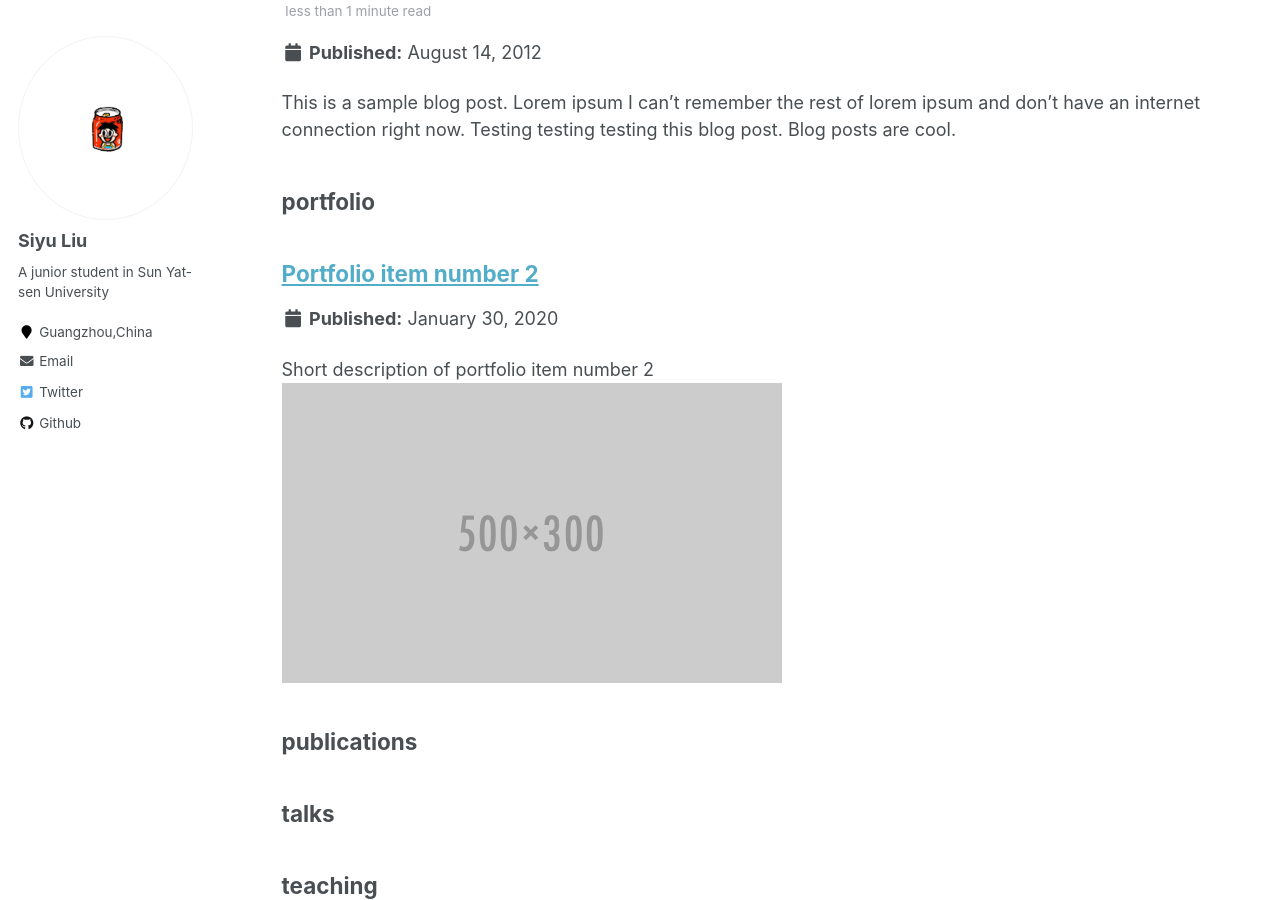
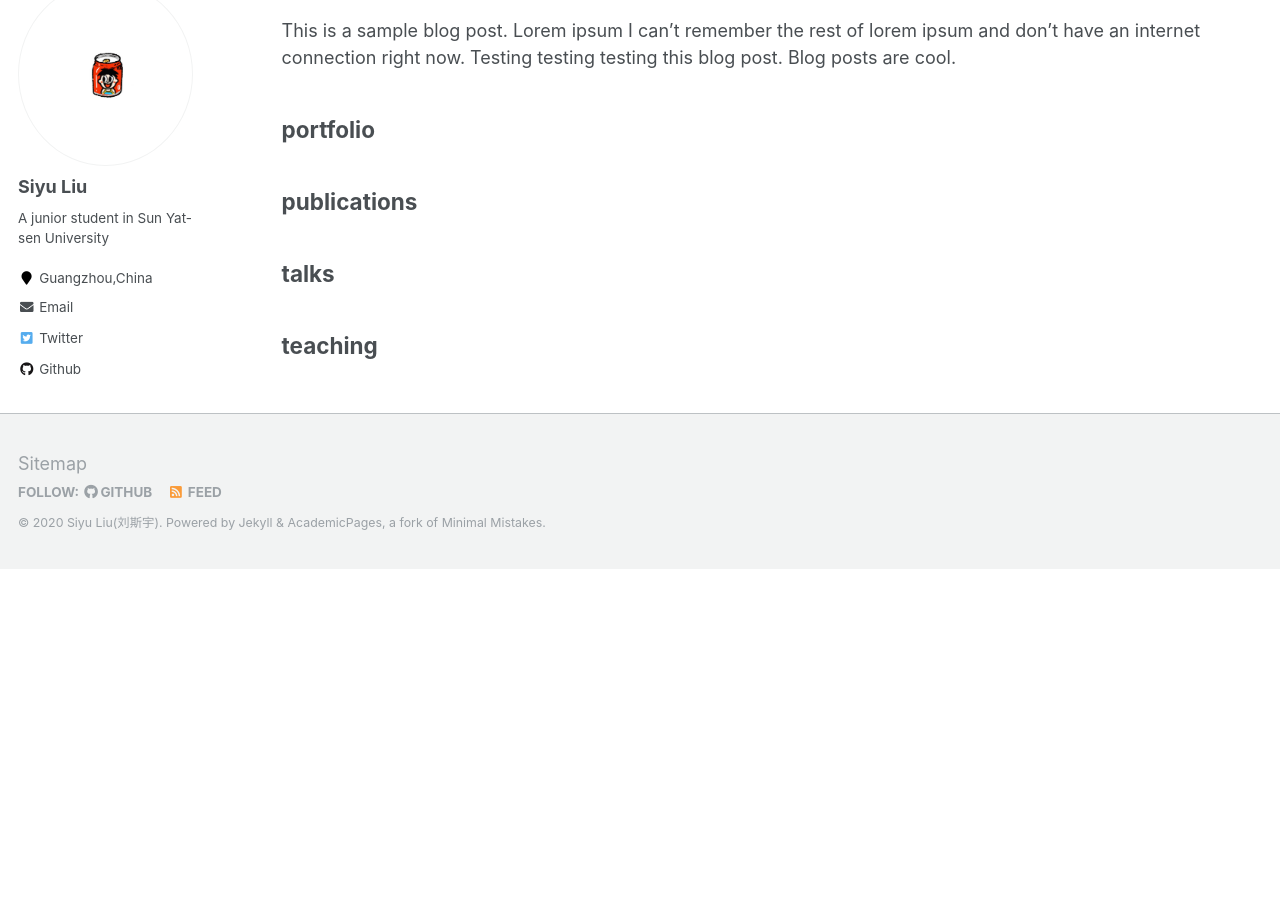
Before and after one commit to a79461378945/liusy58.github.io, a Jekyll site: the page built from _pages/sitemap.md, in a window 1280 px wide and 900 px high, scrolled down 2679 px. Built offline with Jekyll 4.4.1, drawn with Linux system fonts in a browser that asks for light colours; after the commit the page ends 3248 px from its top, so only the background shows below that; some of the changed text lies outside the part shown.

Commit message:
修改了一些配置

```diff
--- a/_pages/talks.html
+++ b/_pages/talks.html
@@ -1,4 +1,4 @@
----
+<!-- ---
 layout: archive
 title: "Talks and presentations"
 permalink: /talks/
@@ -13,4 +13,4 @@ author_profile: true
 
 {% for post in site.talks reversed %}
   {% include archive-single-talk.html %}
-{% endfor %}
+{% endfor %} -->
--- a/_portfolio/portfolio-2.html
+++ b/_portfolio/portfolio-2.html
@@ -1,7 +1,7 @@
----
+<!-- ---
 title: "Portfolio item number 2"
 excerpt: "Short description of portfolio item number 2 <br/><img src='/images/500x300.png'>"
 collection: portfolio
 ---
 
-This is an item in your portfolio. It can be have images or nice text. If you name the file .md, it will be parsed as markdown. If you name the file .html, it will be parsed as HTML.
+This is an item in your portfolio. It can be have images or nice text. If you name the file .md, it will be parsed as markdown. If you name the file .html, it will be parsed as HTML.  -->
```
